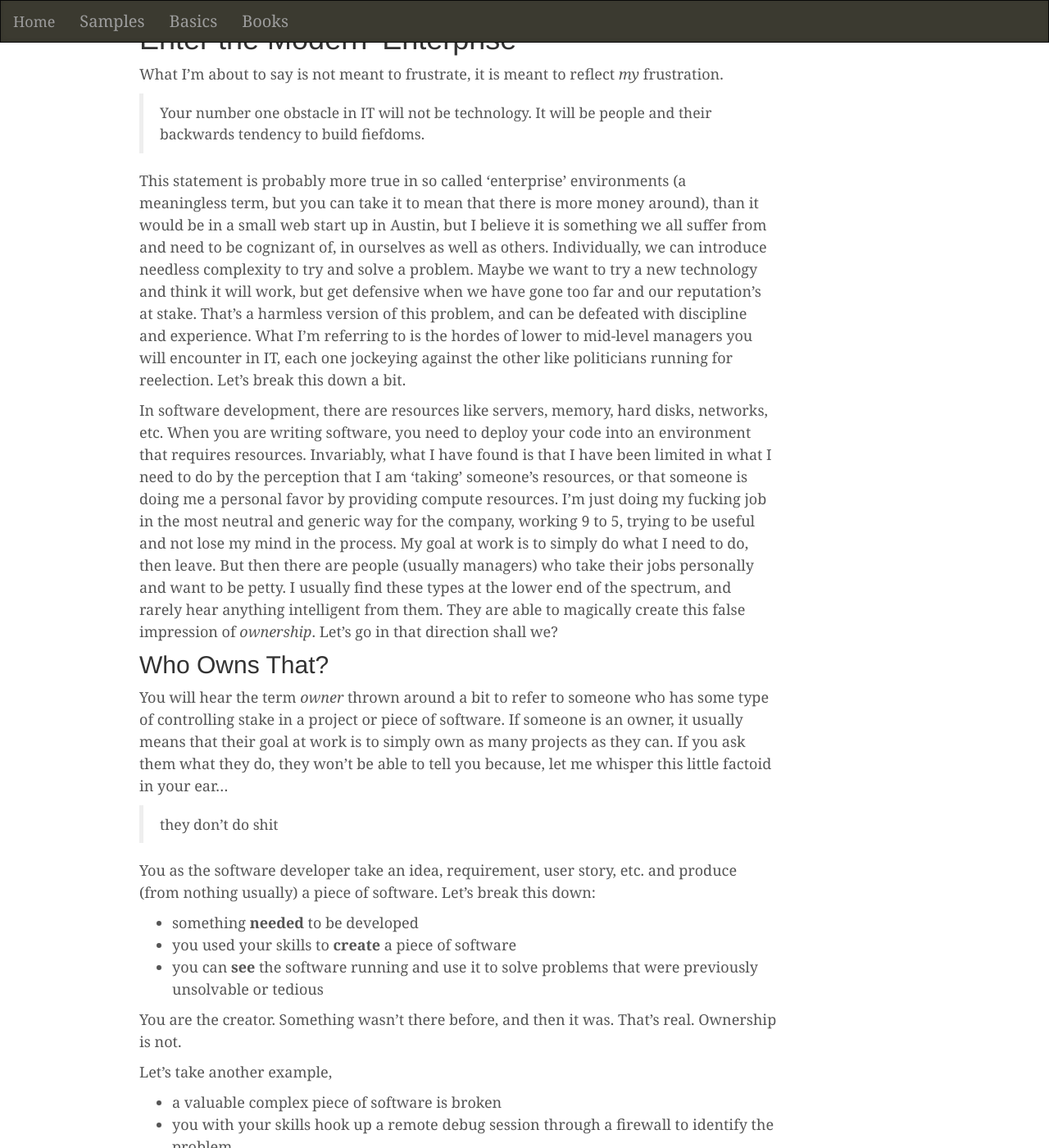
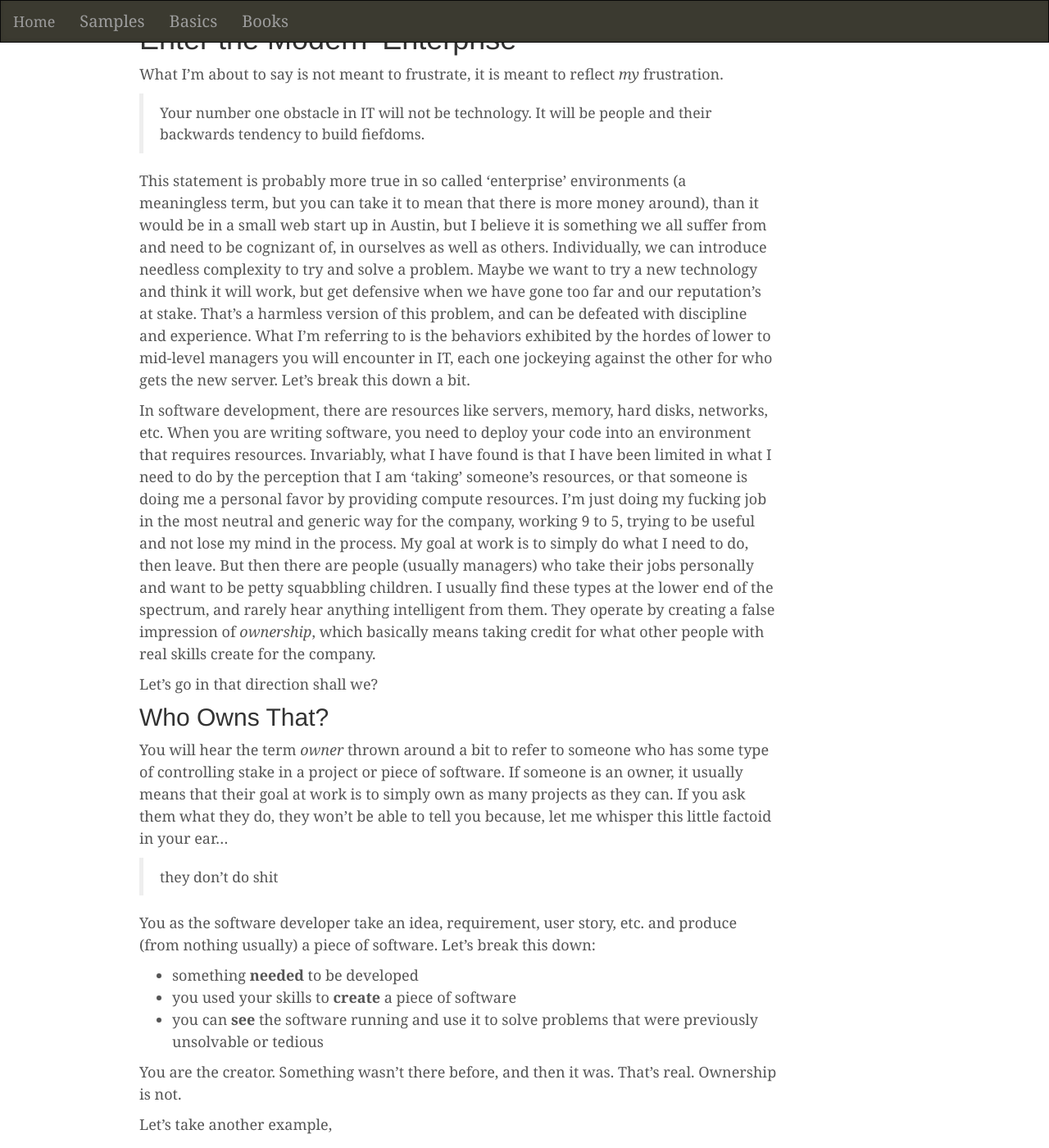
Before and after one commit to chasefranks/chasefranks.github.io, a Jekyll site: the page built from _posts/2017-06-12-the-twilight-zone.md, in a window 1280 px wide and 1400 px high, scrolled down 1995 px. Shown: the whole window at 82% size. Built offline with Jekyll 4.4.1, drawn with Linux system fonts in a browser that asks for light colours; comment, search, counter and statistics services are not loaded; some of the changed text lies outside the part shown.

Commit message:
update new post: the twilight zone

```diff
--- a/_posts/2017-06-12-the-twilight-zone.md
+++ b/_posts/2017-06-12-the-twilight-zone.md
@@ -30,9 +30,11 @@ What I'm about to say is not meant to frustrate, it is meant to reflect *my* fru
 
 > Your number one obstacle in IT will not be technology. It will be people and their backwards tendency to build fiefdoms.
 
-This statement is probably more true in so called 'enterprise' environments (a meaningless term, but you can take it to mean that there is more money around), than it would be in a small web start up in Austin, but I believe it is something we all suffer from and need to be cognizant of, in ourselves as well as others. Individually, we can introduce needless complexity to try and solve a problem. Maybe we want to try a new technology and think it will work, but get defensive when we have gone too far and our reputation's at stake. That's a harmless version of this problem, and can be defeated with discipline and experience. What I'm referring to is the hordes of lower to mid-level managers you will encounter in IT, each one jockeying against the other like politicians running for reelection. Let's break this down a bit.
+This statement is probably more true in so called 'enterprise' environments (a meaningless term, but you can take it to mean that there is more money around), than it would be in a small web start up in Austin, but I believe it is something we all suffer from and need to be cognizant of, in ourselves as well as others. Individually, we can introduce needless complexity to try and solve a problem. Maybe we want to try a new technology and think it will work, but get defensive when we have gone too far and our reputation's at stake. That's a harmless version of this problem, and can be defeated with discipline and experience. What I'm referring to is the behaviors exhibited by the hordes of lower to mid-level managers you will encounter in IT, each one jockeying against the other for who gets the new server. Let's break this down a bit.
 
-In software development, there are resources like servers, memory, hard disks, networks, etc. When you are writing software, you need to deploy your code into an environment that requires resources. Invariably, what I have found is that I have been limited in what I need to do by the perception that I am 'taking' someone's resources, or that someone is doing me a personal favor by providing compute resources. I'm just doing my fucking job in the most neutral and generic way for the company, working 9 to 5, trying to be useful and not lose my mind in the process. My goal at work is to simply do what I need to do, then leave. But then there are people (usually managers) who take their jobs personally and want to be petty. I usually find these types at the lower end of the spectrum, and rarely hear anything intelligent from them. They are able to magically create this false impression of *ownership*. Let's go in that direction shall we?
+In software development, there are resources like servers, memory, hard disks, networks, etc. When you are writing software, you need to deploy your code into an environment that requires resources. Invariably, what I have found is that I have been limited in what I need to do by the perception that I am 'taking' someone's resources, or that someone is doing me a personal favor by providing compute resources. I'm just doing my fucking job in the most neutral and generic way for the company, working 9 to 5, trying to be useful and not lose my mind in the process. My goal at work is to simply do what I need to do, then leave. But then there are people (usually managers) who take their jobs personally and want to be petty squabbling children. I usually find these types at the lower end of the spectrum, and rarely hear anything intelligent from them. They operate by creating a false impression of *ownership*, which basically means taking credit for what other people with real skills create for the company.
+
+Let's go in that direction shall we?
 
 ## Who Owns That?
 
@@ -55,7 +57,7 @@ Let's take another example,
 * you *create* or change code to fix the problem
 * what was broke is now fixed and looks great again
 
-Again, who owns that? Who gives a fuck? When you were in elementary school and were dreaming about what work would be like, did you seriously imagine your main occupation to be taking credit for work that people with real skills produced?
+Again, who owns that? Who gives a fuck? When you were in elementary school and were dreaming about what you would do when you grew up, did you ever imagine your main occupation to be taking credit for work that people with real skills produced?
 
 # Worst Practices
 
```
Also changed, not shown: other parts of _posts/2017-06-12-the-twilight-zone.md (+2 -2 lines).
